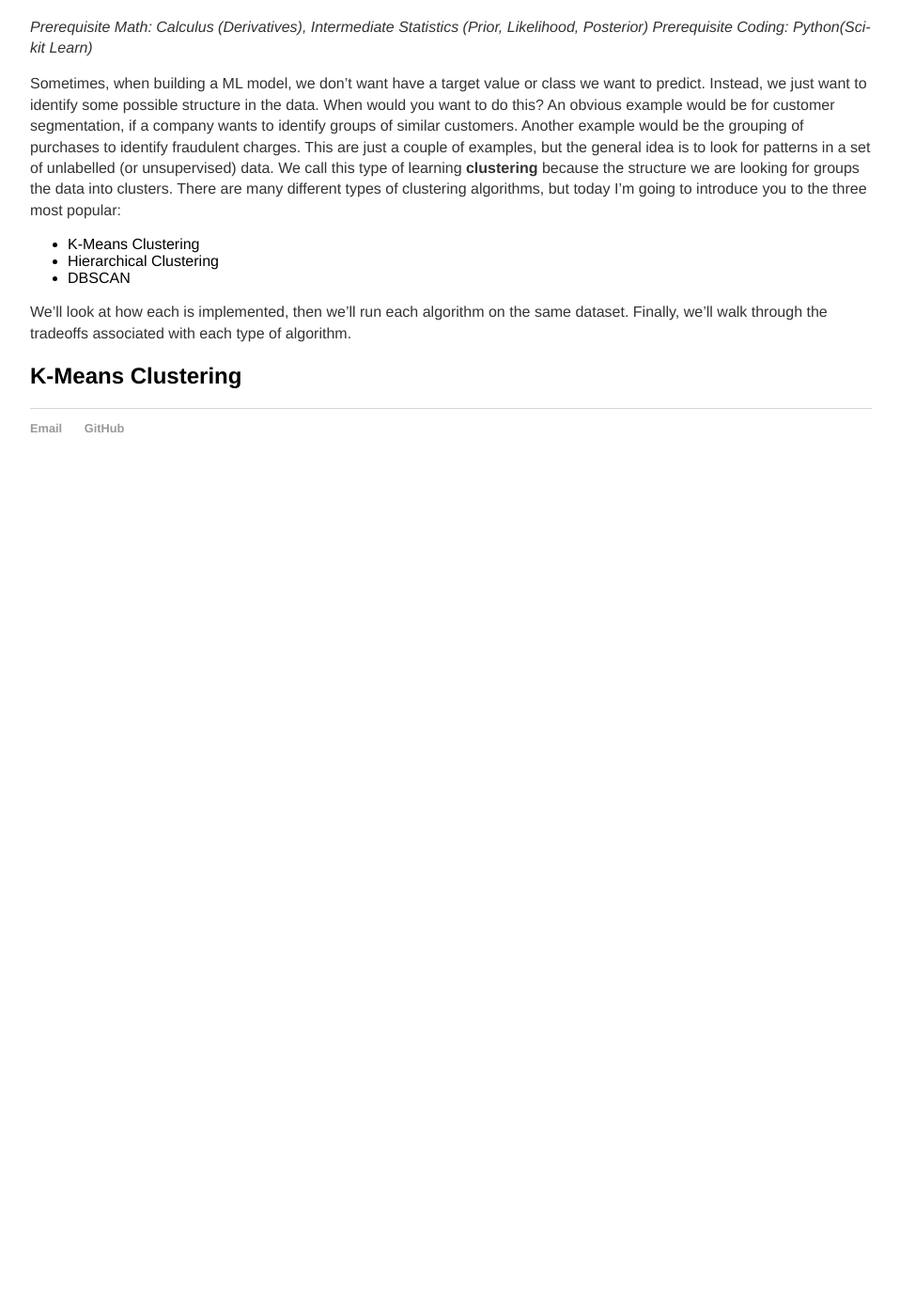
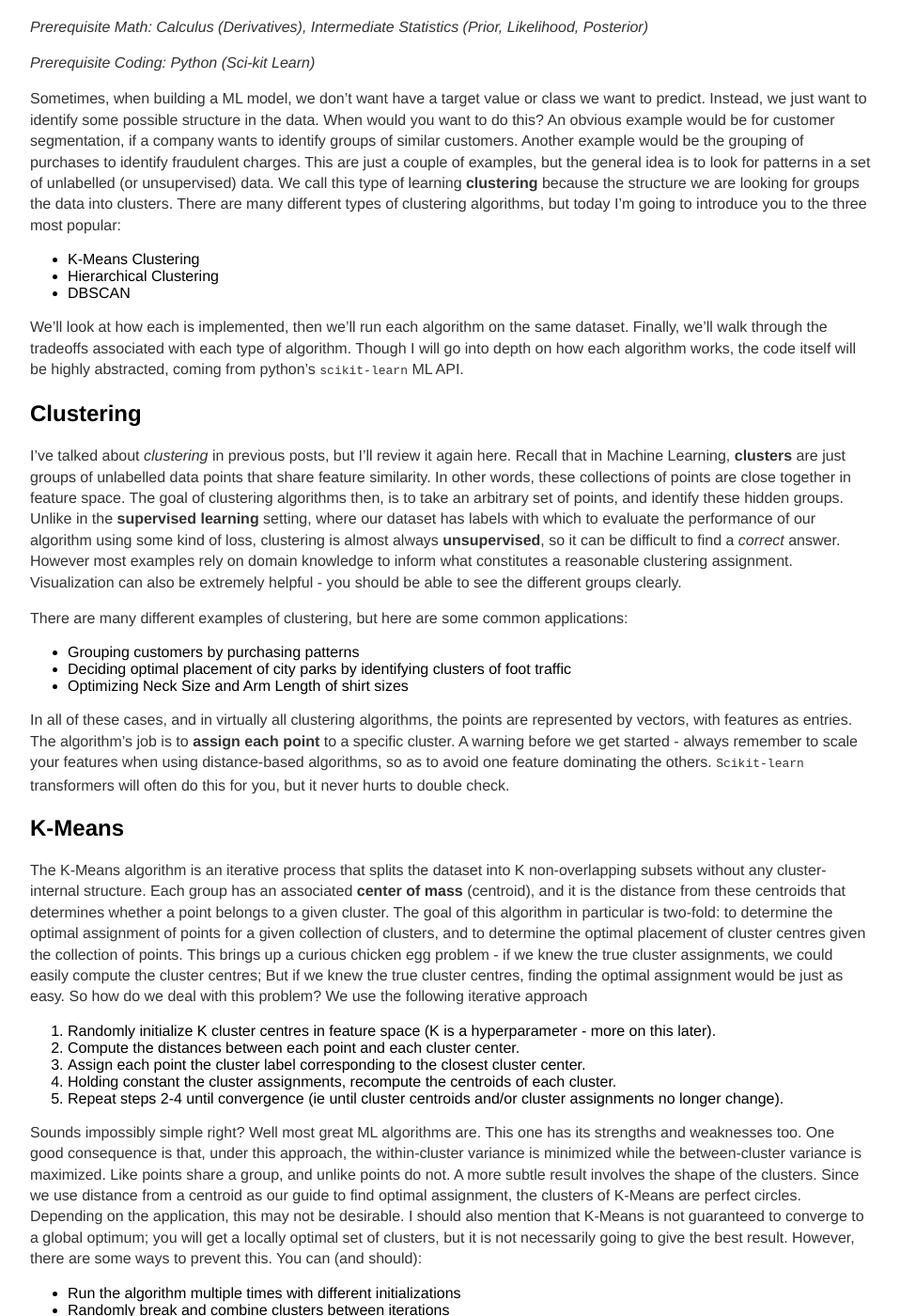
Before and after one commit to 12mre1/12mre1.github.io, a Jekyll site: the page built from _posts/2020-11-09-Some-Common-Clustering-Techniques.md, in a window 1280 px wide and 1400 px high, scrolled down 270 px. Shown: the whole window at 94% size, without its empty margins (160-1118 px from the left). Built offline with Jekyll 4.4.1, drawn with Linux system fonts in a browser that asks for light colours; formulas are drawn with MathJax 3; before the commit the page ends 900 px from its top, so only the background shows below that; some of the changed text lies outside the part shown.

Commit message:
update clustering post

```diff
--- a/_posts/2020-11-09-Some-Common-Clustering-Techniques.md
+++ b/_posts/2020-11-09-Some-Common-Clustering-Techniques.md
@@ -7,7 +7,8 @@
 ## Some Common Clustering Algorithms
 
 _Prerequisite Math: Calculus (Derivatives), Intermediate Statistics (Prior, Likelihood, Posterior)_
-_Prerequisite Coding: Python(Sci-kit Learn)_
+
+_Prerequisite Coding: Python (Sci-kit Learn)_
 
 Sometimes, when building a ML model, we don't want have a target value or class we want to predict. Instead, we just want to identify some possible structure in the data. When would you want to do this? An obvious example would be for customer segmentation, if a company wants to identify groups of similar customers. Another example would be the grouping of purchases to identify fraudulent charges. This are just a couple of examples, but the general idea is to look for patterns in a set of unlabelled (or unsupervised) data. We call this type of learning __clustering__ because the structure we are looking for groups the data into clusters. There are many different types of clustering algorithms, but today I'm going to introduce you to the three most popular:
 
@@ -15,6 +16,39 @@
 - Hierarchical Clustering
 - DBSCAN
 
-We'll look at how each is implemented, then we'll run each algorithm on the same dataset. Finally, we'll walk through the tradeoffs associated with each type of algorithm.
+We'll look at how each is implemented, then we'll run each algorithm on the same dataset. Finally, we'll walk through the tradeoffs associated with each type of algorithm. Though I will go into depth on how each algorithm works, the code itself will be highly abstracted, coming from python's `scikit-learn` ML API.
 
-## K-Means Clustering
+## Clustering
+
+I've talked about _clustering_ in previous posts, but I'll review it again here. Recall that in Machine Learning, __clusters__ are just groups of unlabelled data points that share feature similarity. In other words, these collections of points are close together in feature space. The goal of clustering algorithms then, is to take an arbitrary set of points, and identify these hidden groups. Unlike in the __supervised learning__ setting, where our dataset has labels with which to evaluate the performance of our algorithm using some kind of loss, clustering is almost always __unsupervised__, so it can be difficult to find a _correct_ answer. However most examples rely on domain knowledge to inform what constitutes a reasonable clustering assignment. Visualization can also be extremely helpful - you should be able to see the different groups clearly.
+
+There are many different examples of clustering, but here are some common applications:
+
+- Grouping customers by purchasing patterns
+- Deciding optimal placement of city parks by identifying clusters of foot traffic
+- Optimizing Neck Size and Arm Length of shirt sizes
+
+In all of these cases, and in virtually all clustering algorithms, the points are represented by vectors, with features as entries. The algorithm's job is to __assign each point__ to a specific cluster. A warning before we get started - always remember to scale your features when using distance-based algorithms, so as to avoid one feature dominating the others. `Scikit-learn` transformers will often do this for you, but it never hurts to double check.
+
+## K-Means
+
+The K-Means algorithm is an iterative process that splits the dataset into K non-overlapping subsets without any cluster-internal structure. Each group has an associated __center of mass__ (centroid), and it is the distance from these centroids that determines whether a point belongs to a given cluster. The goal of this algorithm in particular is two-fold: to determine the optimal assignment of points for a given collection of clusters, and to determine the optimal placement of cluster centres given the collection of points. This brings up a curious chicken egg problem - if we knew the true cluster assignments, we could easily compute the cluster centres; But if we knew the true cluster centres, finding the optimal assignment would be just as easy. So how do we deal with this problem? We use the following iterative approach
+
+1. Randomly initialize K cluster centres in feature space (K is a hyperparameter - more on this later).
+2. Compute the distances between each point and each cluster center.
+3. Assign each point the cluster label corresponding to the closest cluster center.
+4. Holding constant the cluster assignments, recompute the centroids of each cluster.
+5. Repeat steps 2-4 until convergence (ie until cluster centroids and/or cluster assignments no longer change).
+
+Sounds impossibly simple right? Well most great ML algorithms are. This one has its strengths and weaknesses too. One good consequence is that, under this approach, the within-cluster variance is minimized while the between-cluster variance is maximized. Like points share a group, and unlike points do not. A more subtle result involves the shape of the clusters. Since we use distance from a centroid as our guide to find optimal assignment, the clusters of K-Means are perfect circles. Depending on the application, this may not be desirable. I should also mention that K-Means is not guaranteed to converge to a global optimum; you will get a locally optimal set of clusters, but it is not necessarily going to give the best result. However, there are some ways to prevent this. You can (and should):
+
+- Run the algorithm multiple times with different initializations
+- Randomly break and combine clusters between iterations
+
+Recall that I mentioned we typically do not have labels. Though this is true, we can still use a __cost function__ which will tell us which assignments are better than others. Typically we use the average distance between a point and its cluster centroid. Notice that, the more clusters we choose to identify (the higher K we pick), the smaller that average distance will be. Note also that as the algorithm iterates, this cost will decrease. In the extreme, if \\( K = N \\), we end up with a cost of zero, since each data point represents its own cluster (and cluster centroid). One corollary of this is that we can run the algorithm for a number of different values of \\( K \\), and plot cost against \\( K \\). This is called a __scree plot__, and the natural choice of K would present itself as an elbow, or a kink in this plot.
+
+## Hierarchical Clustering
+
+## DBSCAN
+
+## Conclusions
```
